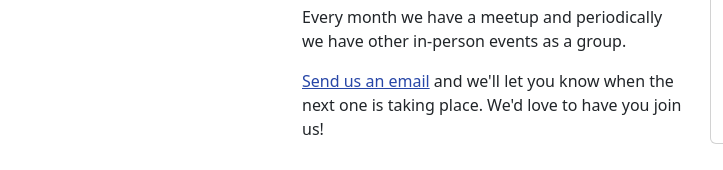
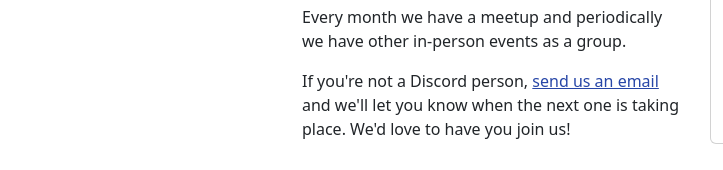
Before and after one commit to aboogoost/corvallis-aviators-website, a website: page docs/index.html in a window 1280 px wide. Shown: the part 597-767 px from the top of the page, 0-723 px from the left. Drawn offline with nearby package versions, Linux system fonts and the light colour scheme.

Commit message:
Update wording about email list.

```diff
--- a/docs/index.html
+++ b/docs/index.html
@@ -25,7 +25,7 @@
 				<div class="col-sm-7">
 					<h1>Hello!</h1>
 					<p>Every month we have a meetup and periodically we have other in-person events as a group.</p>
-					<p><a href="mailto:info@corvallisaviators.com">Send us an email</a> and we'll let you know when the next one is taking place. We'd love to have you join us!</p>
+					<p>If you're not a Discord person, <a href="mailto:info@corvallisaviators.com">send us an email</a> and we'll let you know when the next one is taking place. We'd love to have you join us!</p>
 				</div>
 				<div class="col-sm-5">
 					<div class="card">
```
Also changed, not shown: src/index.html (+1 -1 lines).
